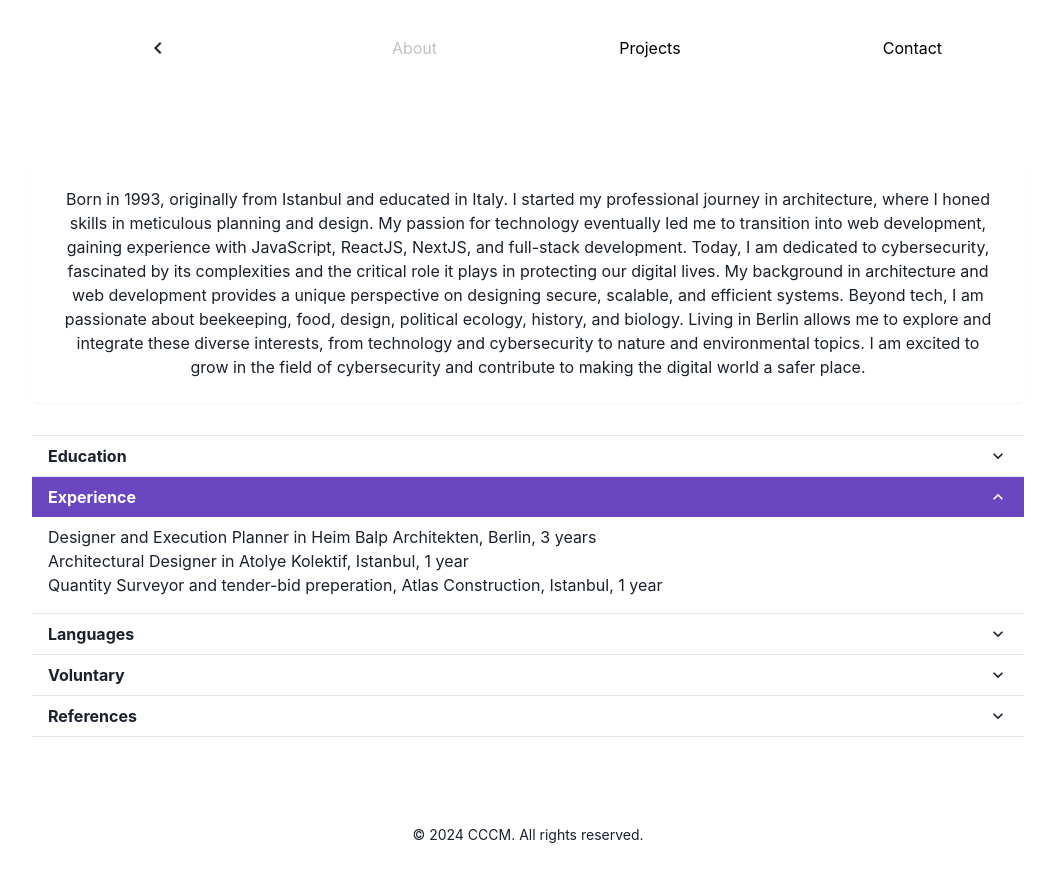
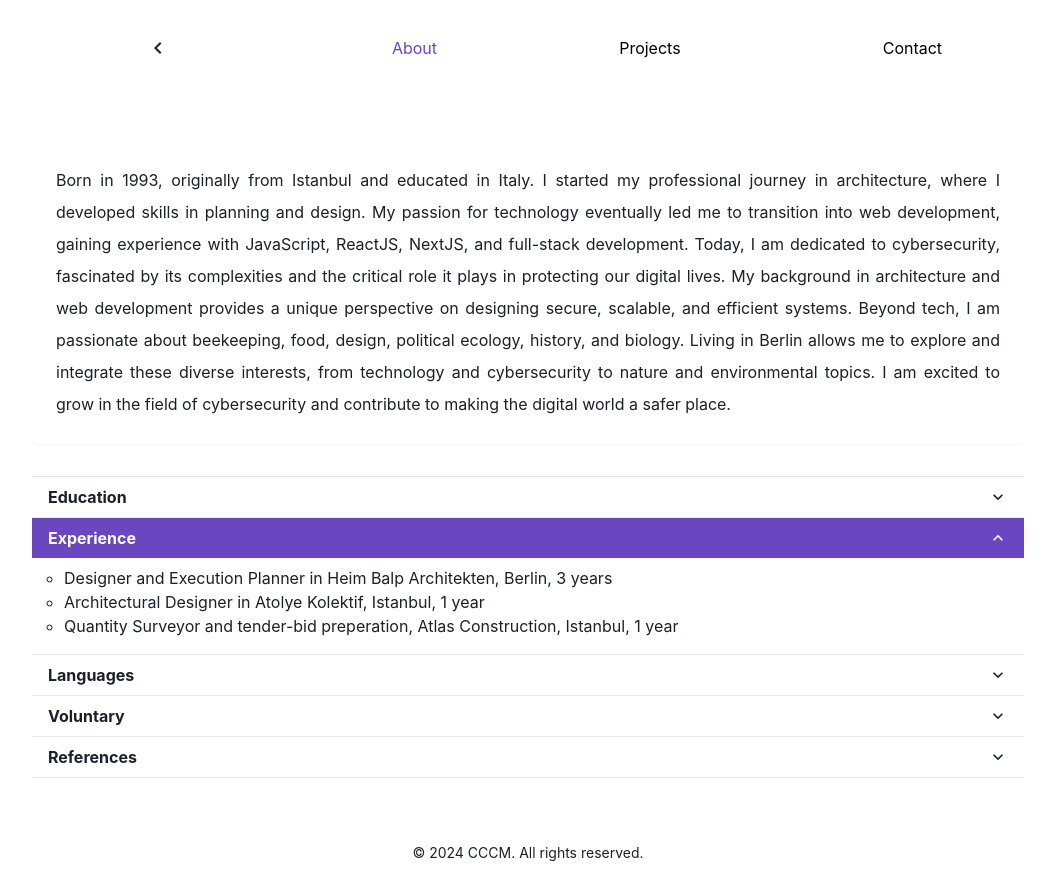
Before and after one commit to cincu/web-pcs, a Next.js app: page /about in a window 1280 px wide. Both pictures are taken after a click on the button "Experience". Shown: the whole page, without its empty margins (112-1167 px from the left). Built offline with nearby package versions, Linux system fonts and the light colour scheme.

Commit message:
minimal styling

```diff
--- a/public/Components/Cv.js
+++ b/public/Components/Cv.js
@@ -11,8 +11,12 @@ import {
   Text,
   Link,
   useColorModeValue,
+  UnorderedList,
+  ListItem,
+  ListIcon,
 } from "@chakra-ui/react";
 import useCincuStore from "@/store/useCincu";
+import { AddIcon } from "@chakra-ui/icons";
 
 export default function Cv() {
   const { about, cincu } = useCincuStore();
@@ -43,7 +47,7 @@ export default function Cv() {
           borderRadius="md"
           boxShadow="sm"
         >
-          <Text fontSize="l" textAlign="center">
+          <Text fontSize="l" textAlign="justify" lineHeight="2">
             {text}
           </Text>
         </Box>
@@ -60,11 +64,11 @@ export default function Cv() {
             </AccordionButton>
           </h2>
           <AccordionPanel pb={4}>
-            <ul>
+            <UnorderedList listStyleType="circle">
               {about.education.map((education, index) => (
                 <li key={index}>{education}</li>
               ))}
-            </ul>
+            </UnorderedList>
           </AccordionPanel>
         </AccordionItem>
 
@@ -78,11 +82,11 @@ export default function Cv() {
             </AccordionButton>
           </h2>
           <AccordionPanel pb={4}>
-            <ul>
+            <UnorderedList listStyleType="circle">
               {about.experience.map((experience, index) => (
-                <li key={index}>{experience}</li>
+                <ListItem key={index}>{experience}</ListItem>
               ))}
-            </ul>
+            </UnorderedList>
           </AccordionPanel>
         </AccordionItem>
 
@@ -96,9 +100,9 @@ export default function Cv() {
             </AccordionButton>
           </h2>
           <AccordionPanel pb={4}>
-            <ul>
+            <UnorderedList>
               {about.languages.map((language, index) => (
-                <li
+                <ListItem
                   key={index}
                   style={{
                     display: "flex",
@@ -112,9 +116,9 @@ export default function Cv() {
                     size="1.4rem"
                     color="purple.600"
                   />
-                </li>
+                </ListItem>
               ))}
-            </ul>
+            </UnorderedList>
           </AccordionPanel>
         </AccordionItem>
 
@@ -128,11 +132,11 @@ export default function Cv() {
             </AccordionButton>
           </h2>
           <AccordionPanel pb={4}>
-            <ul>
+            <UnorderedList listStyleType="circle">
               {about.voluntary.map((voluntary, index) => (
-                <li key={index}>{voluntary}</li>
+                <ListItem key={index}>{voluntary}</ListItem>
               ))}
-            </ul>
+            </UnorderedList>
           </AccordionPanel>
         </AccordionItem>
 
@@ -146,15 +150,15 @@ export default function Cv() {
             </AccordionButton>
           </h2>
           <AccordionPanel pb={4}>
-            <ul>
+            <UnorderedList listStyleType="none">
               {about.references.map((reference, index) => (
-                <li key={index}>
+                <ListItem key={index}>
                   <Link href={reference} isExternal color="teal.500">
                     {reference}
                   </Link>
-                </li>
+                </ListItem>
               ))}
-            </ul>
+            </UnorderedList>
           </AccordionPanel>
         </AccordionItem>
       </Accordion>
--- a/public/Components/Navbar.js
+++ b/public/Components/Navbar.js
@@ -70,7 +70,7 @@ export default function Navbar() {
           <ChevronLeftIcon
             aria-label="Home"
             boxSize={6}
-            _hover={{ color: "silver" }}
+            _hover={{ color: "purple.600" }}
             transition="color 0.3s"
           />
         </MotionLink>
@@ -85,13 +85,13 @@ export default function Navbar() {
           transition={{ type: "spring", stiffness: 300 }}
           _hover={{
             textDecoration: "none",
-            color: "silver",
+            color: "purple.600",
           }}
           p={4}
           display="flex"
           alignItems="center"
           justifyContent="center"
-          color={isActive("/about") ? "silver" : "black"}
+          color={isActive("/about") ? "purple.600" : "black"}
         >
           About
         </MotionLink>
@@ -106,13 +106,13 @@ export default function Navbar() {
           transition={{ type: "spring", stiffness: 300 }}
           _hover={{
             textDecoration: "none",
-            color: "silver",
+            color: "purple.600",
           }}
           p={4}
           display="flex"
           alignItems="center"
           justifyContent="center"
-          color={isActive("/projects") ? "silver" : "black"}
+          color={isActive("/projects") ? "purple.600" : "black"}
         >
           Projects
         </MotionLink>
@@ -127,13 +127,13 @@ export default function Navbar() {
           transition={{ type: "spring", stiffness: 300 }}
           _hover={{
             textDecoration: "none",
-            color: "silver",
+            color: "purple.600",
           }}
           p={4}
           display="flex"
           alignItems="center"
           justifyContent="center"
-          color={isActive("/contact") ? "silver" : "black"}
+          color={isActive("/contact") ? "purple.600" : "black"}
         >
           Contact
         </MotionLink>
--- a/src/store/useCincu.js
+++ b/src/store/useCincu.js
@@ -6,7 +6,7 @@ const useCincuStore = create((set) => ({
     year: 2024,
     info: "A former architect turned web developer, now advancing on cyber-security. With a solid foundation in JavaScript, ReactJS, NextJS, and full-stack development, I’m channeling my analytical skills towards mastering cyber threat analysis and mitigation. Leveraging a unique blend of architectural principles and technical expertise, I am eager to contribute to and grow within the tech industry, focusing on building secure and resilient digital infrastructures. Explore my journey and discover how I apply my diverse skills in the dynamic world of cybersecurity.",
     long: [
-      "Born in 1993, originally from Istanbul and educated in Italy. I started my professional journey in architecture, where I honed skills in meticulous planning and design. My passion for technology eventually led me to transition into web development, gaining experience with JavaScript, ReactJS, NextJS, and full-stack development. Today, I am dedicated to cybersecurity, fascinated by its complexities and the critical role it plays in protecting our digital lives. My background in architecture and web development provides a unique perspective on designing secure, scalable, and efficient systems. Beyond tech, I am passionate about beekeeping, food, design, political ecology, history, and biology. Living in Berlin allows me to explore and integrate these diverse interests, from technology and cybersecurity to nature and environmental topics. I am excited to grow in the field of cybersecurity and contribute to making the digital world a safer place. ",
+      "Born in 1993, originally from Istanbul and educated in Italy. I started my professional journey in architecture, where I developed skills in planning and design. My passion for technology eventually led me to transition into web development, gaining experience with JavaScript, ReactJS, NextJS, and full-stack development. Today, I am dedicated to cybersecurity, fascinated by its complexities and the critical role it plays in protecting our digital lives. My background in architecture and web development provides a unique perspective on designing secure, scalable, and efficient systems. Beyond tech, I am passionate about beekeeping, food, design, political ecology, history, and biology. Living in Berlin allows me to explore and integrate these diverse interests, from technology and cybersecurity to nature and environmental topics. I am excited to grow in the field of cybersecurity and contribute to making the digital world a safer place. ",
     ],
   },
   about: {
```
